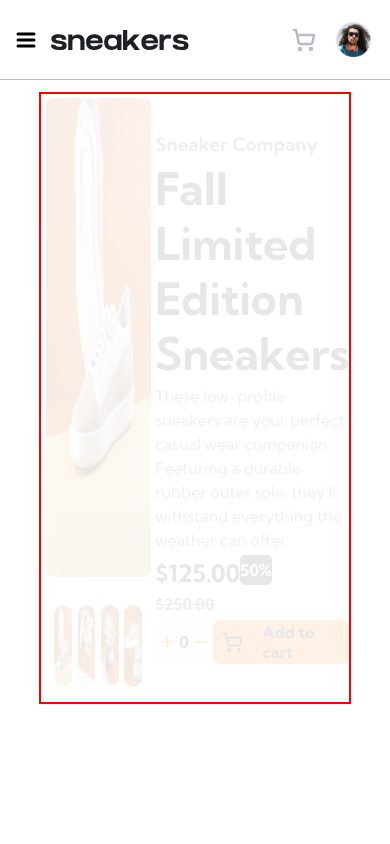
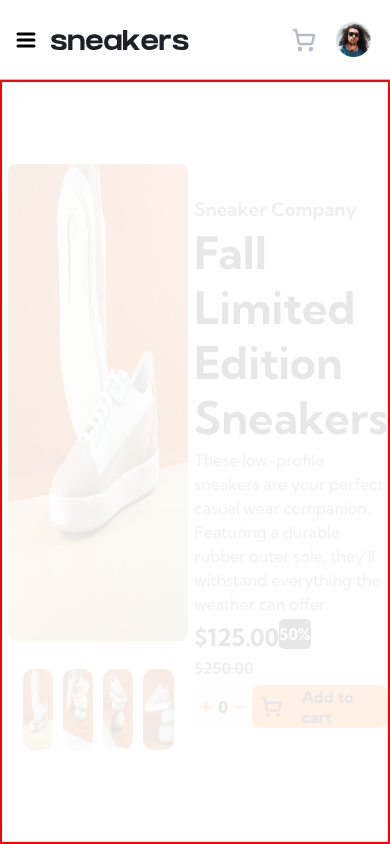
Before and after one commit to nonso01/14-fem-soln, a Vue app: page / in a window 390 px wide. Built offline with nearby package versions, Linux system fonts and the light colour scheme.

Commit message:
wrapping up the mobile nav section

```diff
--- a/src/App.vue
+++ b/src/App.vue
@@ -58,8 +58,6 @@ function handleOverlay() {
 function handleShowCart() {
   showCart.value = !showCart.value;
 }
-
-
 </script>
 
 <template>
@@ -165,8 +163,12 @@ function handleShowCart() {
 @media screen and (max-width: 600px) {
   #app {
     width: 100dvw;
-    /* border: 3px solid; */
-    /* opacity: 0.5; */
+
+    .main {
+      width: 100%;
+      flex: 1;
+      margin: 0;
+    }
   }
 }
 </style>
```
